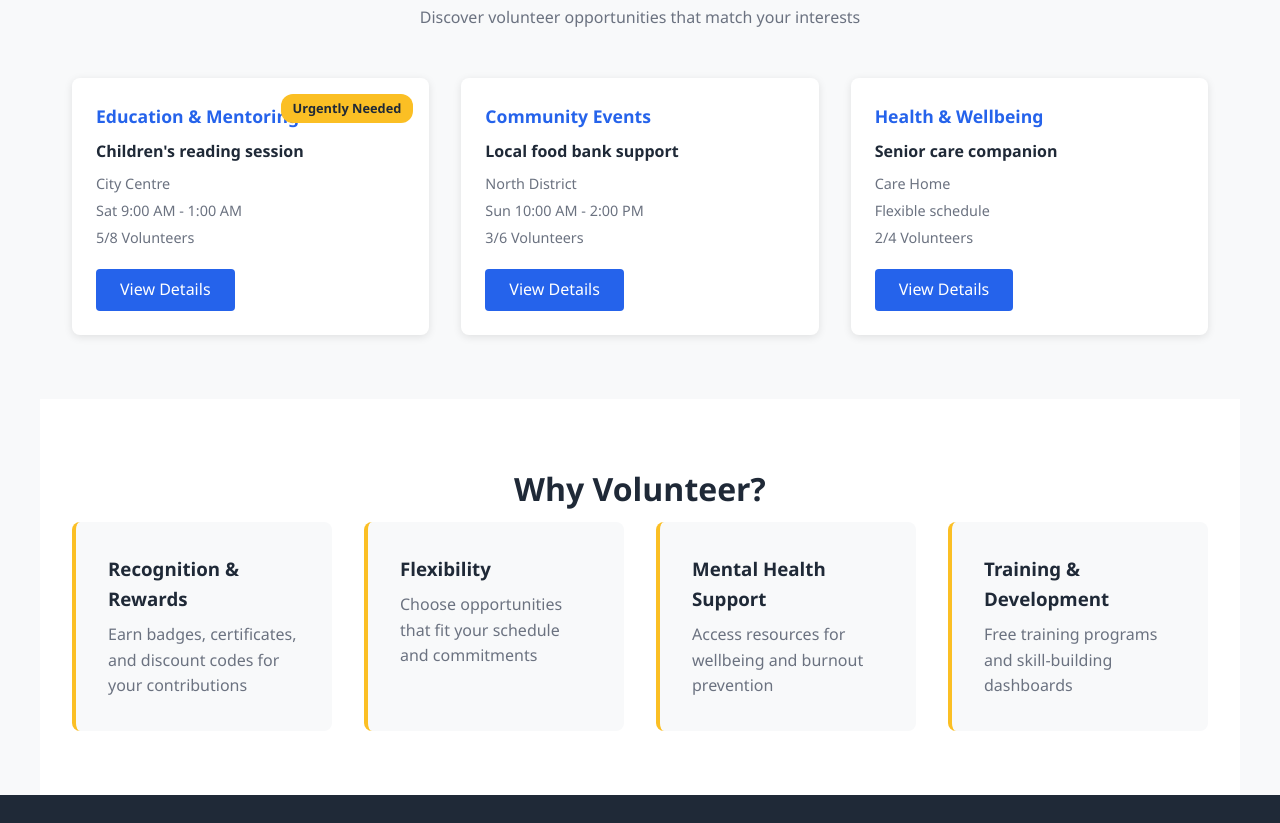
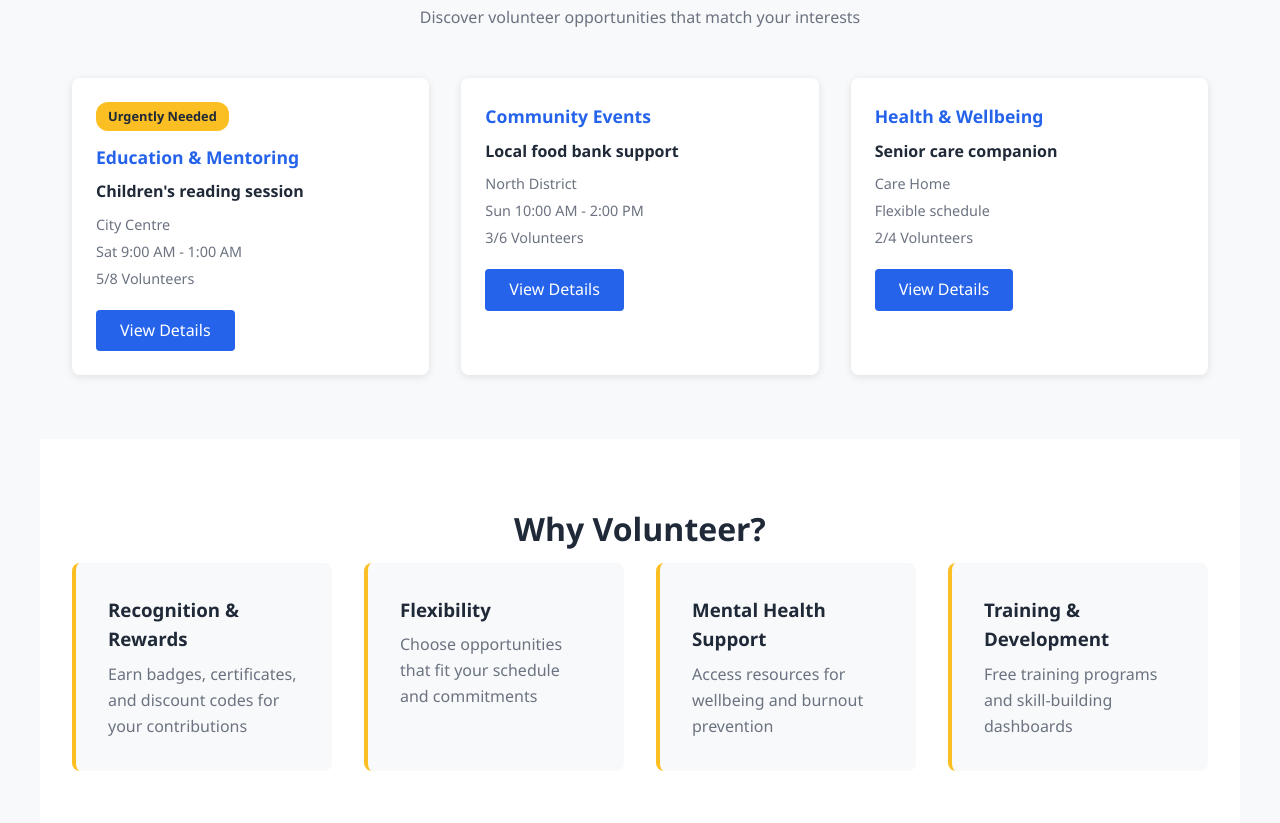
Before and after one commit to sophie-picken/Path2Volunteering, a plain HTML site: page index.html in a window 1280 px wide. Shown: the part 1095-1918 px from the top of the page. Drawn offline with Linux system fonts and the light colour scheme.

Commit message:
Fixed error in Urgently Needed badge positioning

```diff
--- a/css/styles.css
+++ b/css/styles.css
@@ -234,9 +234,9 @@ section h2 {
     border-radius: 12px;
     font-size: 0.8rem;
     font-weight: 600;
-    position: absolute;
-    top: 1rem;
-    right: 1rem;
+    display: block;
+    width: fit-content;
+    margin-bottom: 0.75rem;
 }
 
 .opportunity-card h3 {
```
